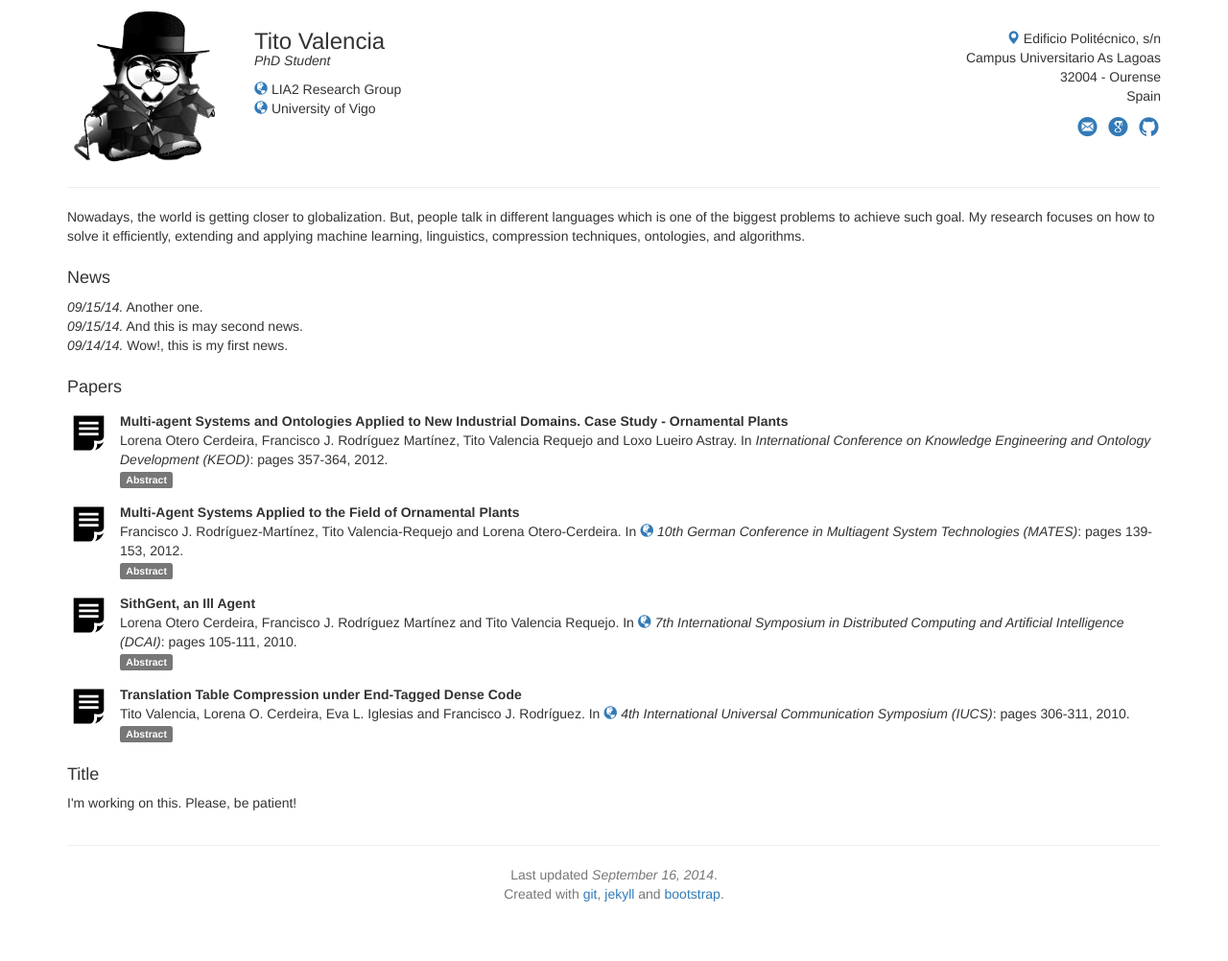
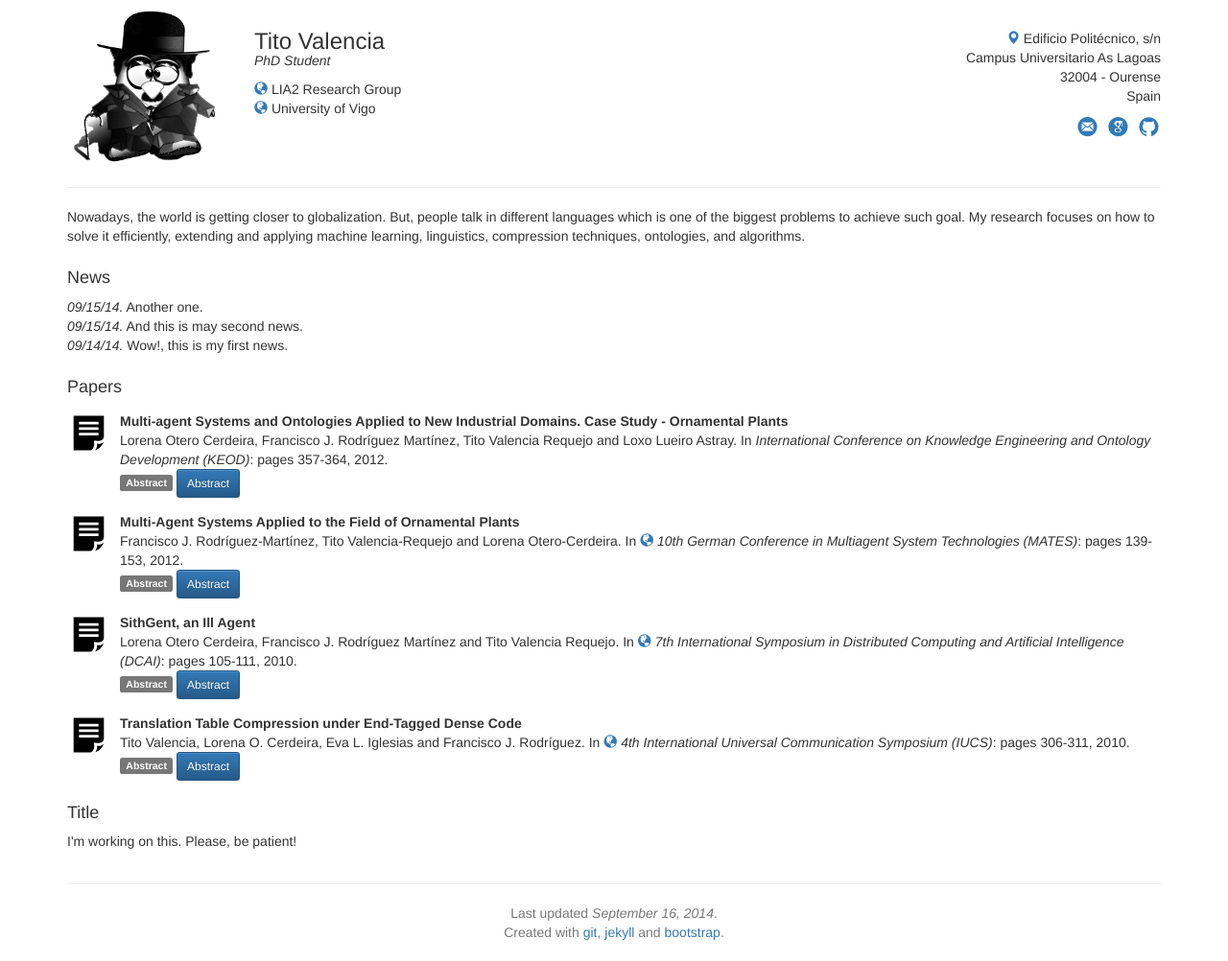
Before and after one commit to tvalreq/tvalreq.github.com, a Jekyll site: the page built from index.html, in a window 1280 px wide. Shown: the whole page at 96% size. Built offline with Jekyll 4.4.1, drawn with Linux system fonts in a browser that asks for light colours; nearby versions of some CDN libraries; before the commit the page ends 962 px from its top, so only the background shows below that.

Commit message:
trying stuff

```diff
--- a/_includes/paper.html
+++ b/_includes/paper.html
@@ -22,22 +22,24 @@
 
 		{% endcase %}
         <br/>
+        <!--ABSTRACT-->
         {% if include.paper.abstract %}
-            <a data-toggle="modal" data-target="#abstract{{ include.paper.label }}" class="label label-default">Abstract</a>
-            <!-- Modal -->
-            <div class="modal fade active" id="abstract{{ include.paper.label }}" tabindex="-1" role="dialog" aria-hidden="true">
+            <a data-toggle="modal" data-target="#abstract_{{ include.paper.label }}" class="label label-default">Abstract</a>
+            <button data-toggle="modal" data-target="#abstract_{{ include.paper.label }}" class="btn btn-primary btn-sm">Abstract</button>
+            <!-- Modal for abstract -->
+            <div class="modal fade active" id="abstract_{{ include.paper.label }}" tabindex="-1" role="dialog" aria-hidden="true">
                 <div class="modal-dialog">
                     <div class="modal-content">
                         <div class="modal-header">
                             <button type="button" class="close" data-dismiss="modal"><span aria-hidden="true">&times;</span><span class="sr-only">Close</span></button>
                             <h4 class="modal-title">{{ include.paper.title }}</h4>
-                        </div>
+                        </div><!-- /.modal-header -->
                         <div class="modal-body">
                             {{ include.paper.abstract }}
                         </div>
                     </div><!-- /.modal-content -->
                 </div><!-- /.modal-dialog -->
             </div><!-- /.modal -->
-        {% endif %}
+        {% endif %}<!--/ABSTRACT-->
     </div>
 </div>
```
